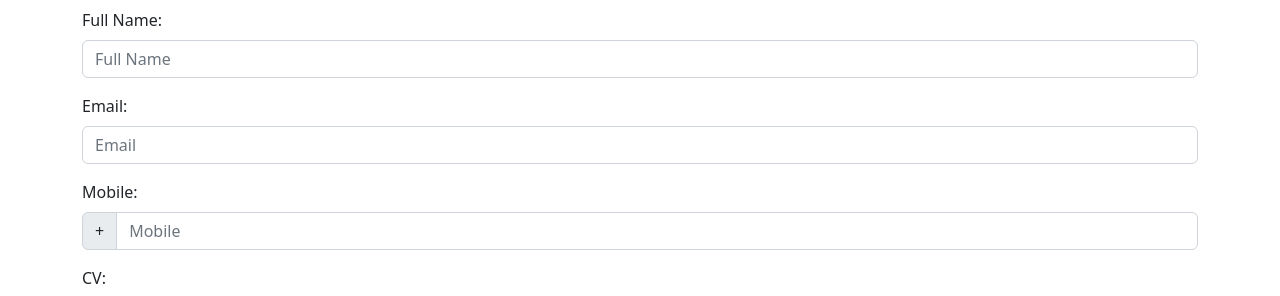
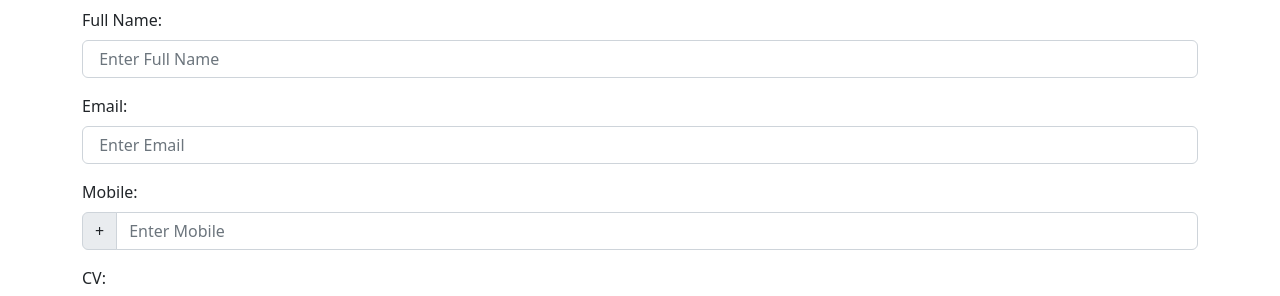
Before and after one commit to maha507/Post_form, a Svelte app: page / in a window 1280 px wide. Shown: the top 296 px of the page. Built offline with nearby package versions, Linux system fonts and the light colour scheme.

Commit message:
Update App.svelte

```diff
--- a/src/App.svelte
+++ b/src/App.svelte
@@ -110,22 +110,22 @@
   <form on:submit={handleSubmit}>
     <div class="mb-3">
       <label for="fullName" class="form-label">Full Name:</label>
-      <input type="text" class="form-control" id="fullName" bind:value={fullName} placeholder="Full Name" required>
+      <input type="text" class="form-control" id="fullName" bind:value={fullName} placeholder=" Enter Full Name" required>
     </div>
     <div class="mb-3">
       <label for="email" class="form-label">Email:</label>
-      <input type="email" class="form-control" id="email" bind:value={email} placeholder="Email" required>
+      <input type="email" class="form-control" id="email" bind:value={email} placeholder=" Enter Email" required>
     </div>
     <div class="mb-3">
       <label for="mobile" class="form-label">Mobile:</label>
       <div class="input-group">
         <span class="input-group-text">+</span>
-        <input type="tel" class="form-control" id="mobile" bind:value={mobile} placeholder="Mobile" required maxlength="10" pattern="^\+?\d+$">
+        <input type="tel" class="form-control" id="mobile" bind:value={mobile} placeholder="Enter Mobile" required maxlength="10" pattern="^\+?\d+$">
       </div>
     </div>
     <div class="mb-3">
       <label for="cv" class="form-label">CV:</label>
-      <input type="file" class="form-control" id="cv" accept=".pdf,.doc,.docx" on:change={handleFileChange} placeholder="CV" required>
+      <input type="file" class="form-control" id="cv" accept=".pdf,.doc,.docx" on:change={handleFileChange} placeholder=" select CV" required>
     </div>
     <button class="btn btn-primary" type="submit" disabled={!fullName || !email || !mobile || !fileName || !fileContent}>Submit</button>
   </form>
```
